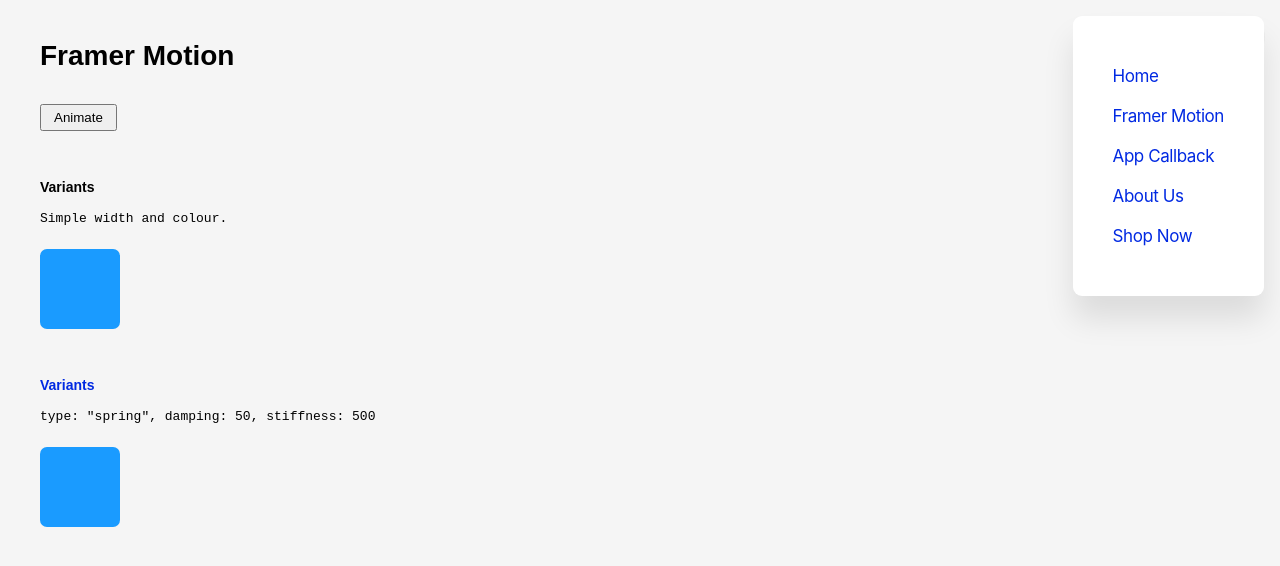
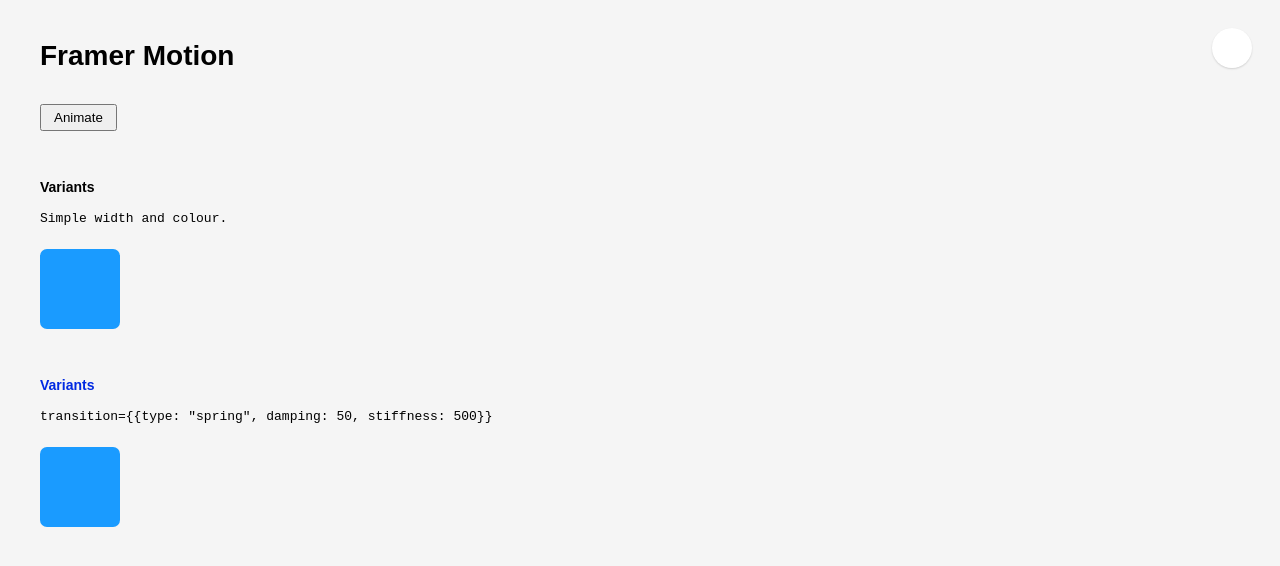
Before and after one commit to unikolas/scrimba-course, a React (Create React App) app: page /framer-motion in a window 1280 px wide. Shown: the top 566 px of the page. Built offline with nearby package versions, Linux system fonts and the light colour scheme.

Commit message:
fixed navigation

```diff
--- a/src/components/Navigation.js
+++ b/src/components/Navigation.js
@@ -11,7 +11,7 @@
 const navStyles ={
     margin: 16,
     size: 40,
-    shift: 56
+    shift: -72
 }
 
 const StyledLink = styled(Link)`
@@ -26,36 +26,63 @@
 `
 
 const Menu = (props) => {
+    const animateMenu = {
+        open: {
+            y: -navStyles.shift,
+            opacity: 1,
+            display: "block",
+        },
+        closed: {
+            y: 0,
+            opacity: 0,
+            transitionEnd: {
+                display: "none",
+            },
+        },
+    }
     return (
-      <div className={props.className}>
-        <StyledLink to="/">Home</StyledLink>
-        <StyledLink to="/framer-motion">Framer Motion</StyledLink>
-        <StyledLink to="/app-callback">App Callback</StyledLink>
-        <StyledLink to="/about">About Us</StyledLink>
-        <StyledLink to="/shop">Shop Now</StyledLink>
-      </div>
+      <motion.div
+            className={props.className}
+            animate={props.isOpen ? "open" : "closed"}
+            transition={{type: "spring", damping: 50, stiffness: 500}}
+            variants={animateMenu}
+            >
+                <StyledLink to="/">Home</StyledLink>
+                <StyledLink to="/framer-motion">Framer Motion</StyledLink>
+                <StyledLink to="/app-callback">App Callback</StyledLink>
+                <StyledLink to="/about">About Us</StyledLink>
+                <StyledLink to="/shop">Shop Now</StyledLink>
+      </motion.div>
     )
 }
 
 const StyledMenu = styled(Menu)`
     position: absolute;
-    right: ${navStyles.shift - 56}px;
-    top: ${0}px;
     background-color: white;
     width: auto;
     padding: 40px;
     border-radius: 9px;
-    transition: opacity ${kit.animation.duration.long}, position 0.3s;
     ${elevation("e600")};
+    right: 0;
+    top: ${navStyles.shift}px;
+    /* top: ${0}px; */
+    ${props => props.isOpen ? css`
+        display: block;
+    `
+    : css`display: none;`}
+    display: block;
 `
 
 const NavButton = styled.div`
+    position: relative;
     cursor: pointer;
+    margin: 12px;
     width: ${navStyles.size}px;
     height: ${navStyles.size}px;
     background-color: #fff;
+    border: ${props => props.isOpen? "2px solid #E8E3E3" : "none"};
     border-radius: 56px;
-    ${elevation("e100")};
+    ${ props => !props.isOpen ? elevation("e100") : elevation("e0")};
     :hover {
         ${elevation("e100", true)}
     };
@@ -66,9 +93,9 @@
     const [isOpen, setIsOpen] = useState(props.isOpen || false)
     const handleClick = () => setIsOpen(!isOpen)
     return (
-        <div className={props.className}>
+        <div className={props.className} style={{align: "right"}}>
             <StyledMenu isOpen={isOpen}/>
-            <NavButton onClick={handleClick}/>
+            <NavButton isOpen={isOpen} onClick={handleClick}/>
         </div>
     )
 }
--- a/src/constants/elevation.js
+++ b/src/constants/elevation.js
@@ -1,6 +1,10 @@
 import {css} from "styled-components"
 
 const elevation = {
+    e0: {
+        default: "0 0 0 rgba(0,0,0,0.0)",
+        hover: "0 0 0 rgba(0,0,0,0.0)"
+    },
     e100: {
         default: "0 1px 2px rgba(0,0,0,0.15)",
         hover: "0 9px 13px rgba(0,0,0,0.1)"
--- a/src/pages/FramerMotion.js
+++ b/src/pages/FramerMotion.js
@@ -14,7 +14,7 @@
         width: "100%",
         backgroundColor: "#FF5D7A",
     },
-  }
+}
 
 const Block = (props) => {
     const blockStyle ={margin: "48px 16px 20px 0"}
@@ -63,7 +63,7 @@
             <Block
                 header={"Variants"}
                 link={"https://www.framer.com/api/motion/types/#transition"}
-                text={'type: "spring", damping: 50, stiffness: 500'}
+                text={'transition={{type: "spring", damping: 50, stiffness: 500}}'}
             >
                 <motion.div
                     onClick={() => setIsOpen(!isOpen)}
```
Also changed, not shown: 1 other file (tests, documents, lock files or other folders).
